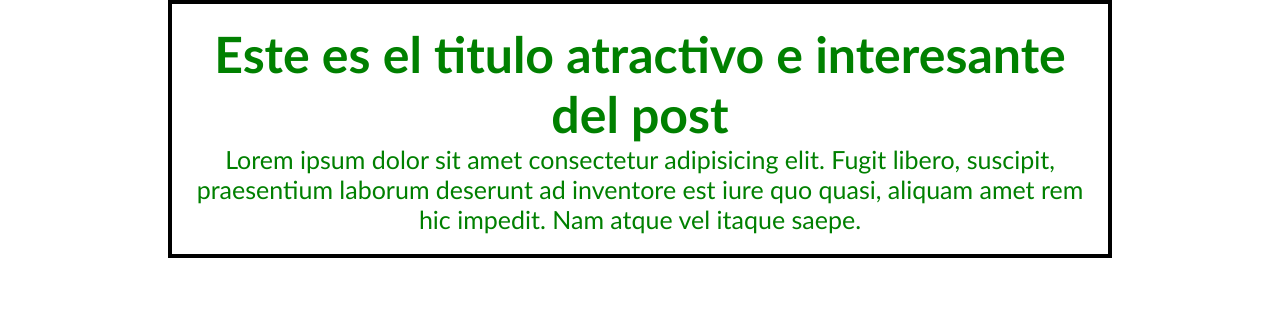
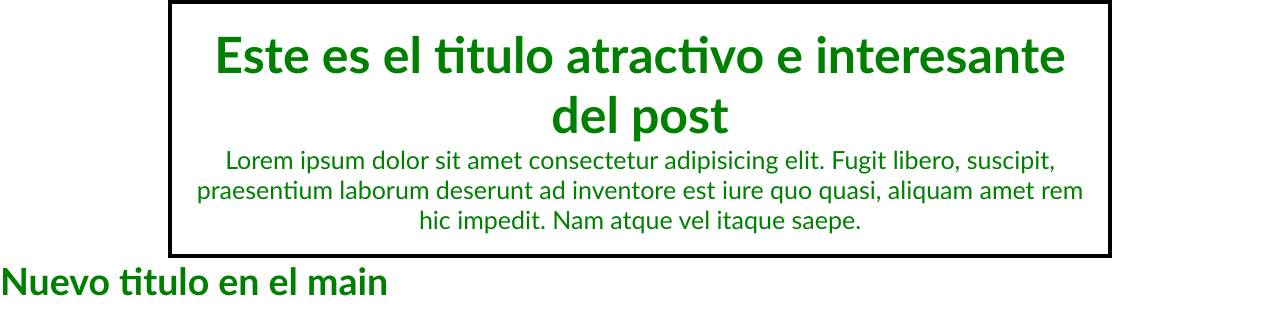
Before and after one commit to xSlowikx/Testing, a plain HTML site: page blogpost.html in a window 1280 px wide. Drawn offline with Linux system fonts and the light colour scheme.

Commit message:
blogpost.html

```diff
--- a/blogpost.html
+++ b/blogpost.html
@@ -12,5 +12,8 @@
         <h1>Este es el titulo atractivo e interesante del post</h1>
         <p>Lorem ipsum dolor sit amet consectetur adipisicing elit. Fugit libero, suscipit, praesentium laborum deserunt ad inventore est iure quo quasi, aliquam amet rem hic impedit. Nam atque vel itaque saepe.</p>
     </header>
+    <main>
+        <h2>Nuevo titulo en el main</h2>
+    </main>
 </body>
 </html>
```
